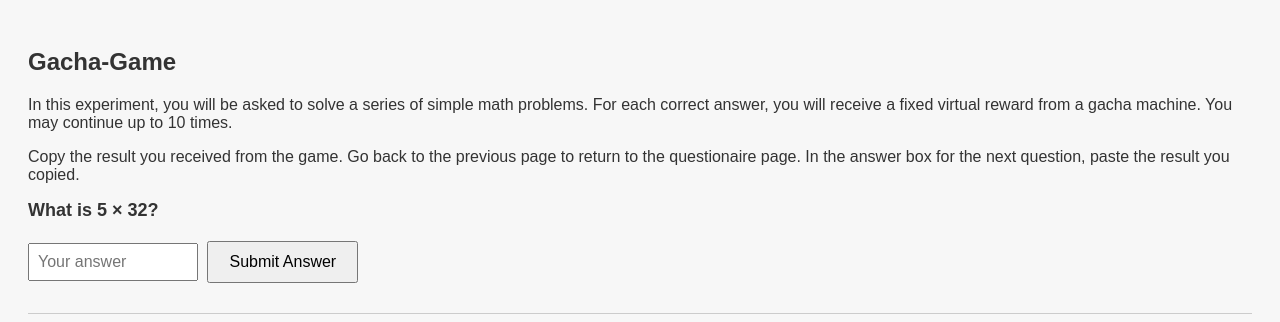
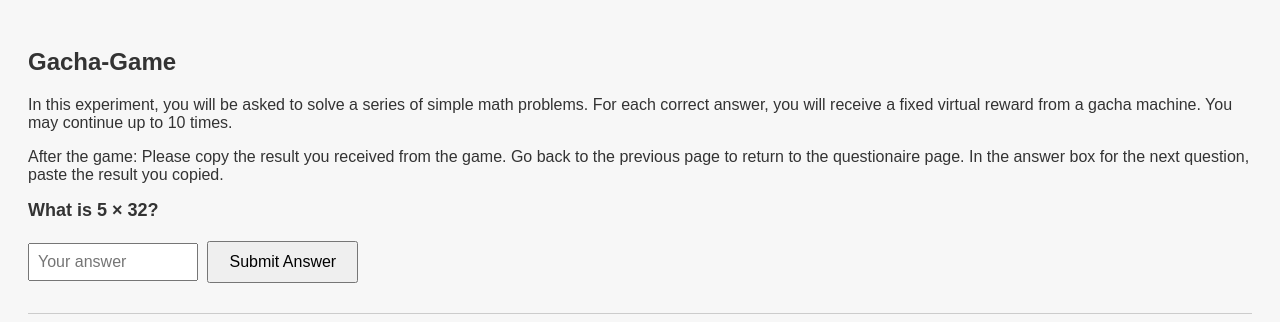
Before and after one commit to LLan7/Gacha-Game-2, a plain HTML site: page index.html in a window 1280 px wide. Drawn offline with Linux system fonts and the light colour scheme.

Commit message:
Update index.html

```diff
--- a/index.html
+++ b/index.html
@@ -8,7 +8,7 @@
 <body>
     <h2>Gacha-Game</h2>
     <p>In this experiment, you will be asked to solve a series of simple math problems. For each correct answer, you will receive a fixed virtual reward from a gacha machine. You may continue up to 10 times.</p>
-    <p>Copy the result you received from the game.
+    <p>After the game: Please copy the result you received from the game.
 
 Go back to the previous page to return to the questionaire page.
 
```
